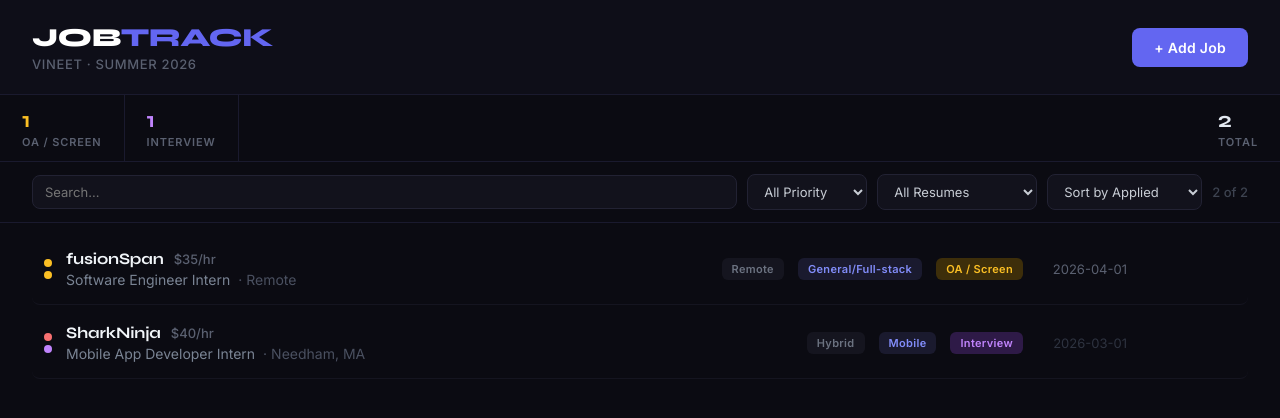
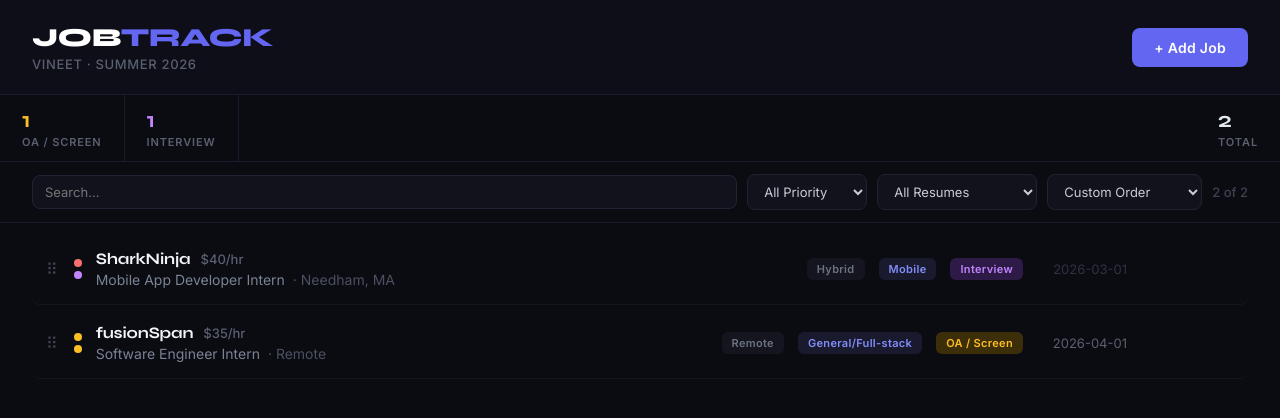
Before and after one commit to vineetagarwal54/Job_Tracker, a React (Vite) app: page / in a window 1280 px wide. Shown: the top 418 px of the page. Built offline with nearby package versions, Linux system fonts and the light colour scheme.

Commit message:
Updating folder structure

```diff
--- /dev/null
+++ b/src/InfoBlock.jsx
@@ -0,0 +1,17 @@
+export function InfoBlock({ label, value, color }) {
+  return (
+    <div>
+      <div style={{ fontSize: "11px", color: "#5a6070", letterSpacing: "0.06em", marginBottom: "5px", fontWeight: 600 }}>{label}</div>
+      <div style={{ fontSize: "14px", color: color || "#b0b8c8", fontWeight: 500 }}>{value}</div>
+    </div>
+  );
+}
+
+export function FormField({ label, children, col = "1/-1" }) {
+  return (
+    <div style={{ gridColumn: col }}>
+      <label style={{ fontSize: "12px", color: "#8892a4", letterSpacing: "0.06em", fontWeight: 500 }}>{label}</label>
+      <div style={{ marginTop: "5px" }}>{children}</div>
+    </div>
+  );
+}
--- a/tracker.jsx
+++ b/src/JobTracker.jsx
@@ -1,55 +1,11 @@
 import { useState, useEffect } from "react";
-
-const RESUME_VERSIONS = ["Mobile", "AI/ML", "General/Full-stack", "Academic"];
-const WORK_TYPES = ["Remote", "Hybrid", "Onsite"];
-const SOURCES = ["LinkedIn", "Indeed", "Company Site", "Referral", "Handshake", "Other"];
-const PRIORITIES = ["High", "Medium", "Low"];
-
-const STATUS_CONFIG = {
-  "Wishlist":    { color: "#94a3b8", bg: "#1e293b", dot: "#94a3b8" },
-  "Applied":     { color: "#60a5fa", bg: "#1e3a5f", dot: "#60a5fa" },
-  "OA / Screen": { color: "#fbbf24", bg: "#3d2e0a", dot: "#fbbf24" },
-  "Interview":   { color: "#c084fc", bg: "#2e1a47", dot: "#c084fc" },
-  "Offer":       { color: "#4ade80", bg: "#0f2e1a", dot: "#4ade80" },
-  "Rejected":    { color: "#f87171", bg: "#2d1010", dot: "#f87171" },
-  "Withdrawn":   { color: "#9ca3af", bg: "#1a1a1a", dot: "#9ca3af" },
-};
-
-const PRIORITY_CONFIG = {
-  "High":   { color: "#f87171", bg: "#2d1010" },
-  "Medium": { color: "#fbbf24", bg: "#3d2e0a" },
-  "Low":    { color: "#94a3b8", bg: "#1e293b" },
-};
-
-const STATUSES = Object.keys(STATUS_CONFIG);
-
-const EMPTY_FORM = {
-  company: "", role: "", date: "", deadline: "",
-  resume: "General/Full-stack", status: "Applied",
-  link: "", notes: "", jd: "",
-  salary: "", location: "", workType: "Remote",
-  source: "LinkedIn", priority: "Medium",
-  recruiter: "", recruiterEmail: "",
-};
-
-const sampleJobs = [
-  {
-    id: 1, company: "SharkNinja", role: "Mobile App Developer Intern",
-    date: "2026-03-01", deadline: "", resume: "Mobile", status: "Interview",
-    link: "", notes: "React Native focus, SLAM/IoT discussed",
-    jd: "Build cross-platform mobile apps using React Native. Work on IoT integrations for smart home devices.",
-    salary: "$40/hr", location: "Needham, MA", workType: "Hybrid",
-    source: "LinkedIn", priority: "High", recruiter: "Jane Smith", recruiterEmail: "jane@sharkninja.com",
-  },
-  {
-    id: 2, company: "fusionSpan", role: "Software Engineer Intern",
-    date: "2026-03-05", deadline: "2026-04-01", resume: "General/Full-stack", status: "OA / Screen",
-    link: "", notes: "Java/APEX video screen",
-    jd: "Work on Salesforce APEX and Java-based enterprise applications.",
-    salary: "$35/hr", location: "Remote", workType: "Remote",
-    source: "Handshake", priority: "Medium", recruiter: "", recruiterEmail: "",
-  },
-];
+import {
+  RESUME_VERSIONS, WORK_TYPES, SOURCES, PRIORITIES,
+  STATUS_CONFIG, PRIORITY_CONFIG, STATUSES, EMPTY_FORM, sampleJobs,
+} from "./constants";
+import { globalStyles } from "./styles";
+import { isDeadlineSoon, isDeadlinePast } from "./utils";
+import { InfoBlock, FormField } from "./InfoBlock";
 
 export default function JobTracker() {
   const [jobs, setJobs] = useState([]);
@@ -61,9 +17,10 @@ export default function JobTracker() {
   const [filterPriority, setFilterPriority] = useState("All");
   const [search, setSearch] = useState("");
   const [loading, setLoading] = useState(true);
-  const [sortBy, setSortBy] = useState("date");
+  const [sortBy, setSortBy] = useState("custom");
   const [expandedId, setExpandedId] = useState(null);
   const [activeTab, setActiveTab] = useState("details");
+  const [dragId, setDragId] = useState(null);
 
   useEffect(() => {
     (async () => {
@@ -110,19 +67,6 @@ export default function JobTracker() {
     setActiveTab("details");
   };
 
-  const isDeadlineSoon = (deadline) => {
-    if (!deadline) return false;
-    const d = new Date(deadline);
-    const now = new Date();
-    const diff = (d - now) / (1000 * 60 * 60 * 24);
-    return diff >= 0 && diff <= 7;
-  };
-
-  const isDeadlinePast = (deadline) => {
-    if (!deadline) return false;
-    return new Date(deadline) < new Date();
-  };
-
   const hasActiveFilters = filterStatus !== "All" || filterPriority !== "All" || filterResume !== "All" || search;
 
   const clearFilters = () => {
@@ -130,6 +74,31 @@ export default function JobTracker() {
     setFilterPriority("All");
     setFilterResume("All");
     setSearch("");
+  };
+
+  const canDrag = sortBy === "custom" && !hasActiveFilters;
+
+  const handleDragStart = (e, id) => {
+    setDragId(id);
+    e.dataTransfer.effectAllowed = "move";
+  };
+
+  const handleDragOver = (e) => {
+    e.preventDefault();
+    e.dataTransfer.dropEffect = "move";
+  };
+
+  const handleDrop = (e, targetId) => {
+    e.preventDefault();
+    if (dragId === null || dragId === targetId) { setDragId(null); return; }
+    const fromIdx = jobs.findIndex(j => j.id === dragId);
+    const toIdx = jobs.findIndex(j => j.id === targetId);
+    if (fromIdx === -1 || toIdx === -1) { setDragId(null); return; }
+    const updated = [...jobs];
+    const [moved] = updated.splice(fromIdx, 1);
+    updated.splice(toIdx, 0, moved);
+    save(updated);
+    setDragId(null);
   };
 
   const filtered = jobs
@@ -142,6 +111,7 @@ export default function JobTracker() {
       (j.location || "").toLowerCase().includes(search.toLowerCase())
     )
     .sort((a, b) => {
+      if (sortBy === "custom") return 0;
       if (sortBy === "date") return new Date(b.date) - new Date(a.date);
       if (sortBy === "deadline") {
         if (!a.deadline) return 1;
@@ -156,65 +126,9 @@ export default function JobTracker() {
 
   const statusCounts = STATUSES.reduce((acc, s) => ({ ...acc, [s]: jobs.filter(j => j.status === s).length }), {});
 
-  const F = (label, children, col = "1/-1") => (
-    <div style={{ gridColumn: col }}>
-      <label style={{ fontSize: "12px", color: "#8892a4", letterSpacing: "0.06em", fontWeight: 500 }}>{label}</label>
-      <div style={{ marginTop: "5px" }}>{children}</div>
-    </div>
-  );
-
   return (
     <div style={{ minHeight: "100vh", background: "#0b0b12", fontFamily: "'Inter', -apple-system, BlinkMacSystemFont, sans-serif", color: "#e2e8f0" }}>
-      <style>{`
-        @import url('https://fonts.googleapis.com/css2?family=Inter:wght@400;500;600;700&family=Syne:wght@600;700;800&display=swap');
-        * { box-sizing: border-box; margin: 0; padding: 0; }
-        ::-webkit-scrollbar { width: 6px; }
-        ::-webkit-scrollbar-track { background: #111; }
-        ::-webkit-scrollbar-thumb { background: #333; border-radius: 3px; }
-        input, select, textarea { outline: none; font-family: inherit; }
-        .btn { cursor: pointer; border: none; font-family: inherit; transition: all 0.15s; }
-        .btn:active { transform: scale(0.97); }
-        .job-row { transition: background 0.15s; cursor: pointer; border-radius: 8px; }
-        .job-row:hover { background: #14141f !important; }
-        .tag { display: inline-flex; align-items: center; padding: 4px 10px; border-radius: 6px; font-size: 12px; letter-spacing: 0.03em; font-weight: 600; }
-        .filter-select {
-          background: #12121c; border: 1px solid #222233; color: #c8cdd5;
-          padding: 8px 12px; border-radius: 8px; font-size: 13px; font-family: inherit;
-          cursor: pointer; transition: border-color 0.15s;
-        }
-        .filter-select:focus { border-color: #6366f1; }
-        .form-input {
-          width: 100%; background: #12121c; border: 1px solid #222233; color: #e2e8f0;
-          padding: 10px 14px; border-radius: 8px; font-size: 14px; font-family: inherit;
-          transition: border-color 0.15s;
-        }
-        .form-input:focus { border-color: #6366f1; }
-        .form-input::placeholder { color: #4a4f5c; }
-        .form-select {
-          width: 100%; background: #12121c; border: 1px solid #222233; color: #e2e8f0;
-          padding: 10px 14px; border-radius: 8px; font-size: 14px; font-family: inherit; cursor: pointer;
-        }
-        .action-btn { opacity: 0; transition: opacity 0.15s; }
-        .job-row:hover .action-btn { opacity: 1; }
-        .tab-btn {
-          cursor: pointer; border: none; background: transparent; font-family: inherit;
-          font-size: 13px; font-weight: 600; letter-spacing: 0.04em;
-          padding: 10px 18px; border-bottom: 2px solid transparent; color: #5a6070;
-          transition: all 0.15s;
-        }
-        .tab-btn.active { color: #a5b4fc; border-bottom-color: #6366f1; }
-        .tab-btn:hover { color: #e2e8f0; }
-        .jd-box {
-          background: #08080d; border: 1px solid #1e1e2e; border-radius: 8px;
-          padding: 16px; font-size: 14px; color: #b0b8c8; line-height: 1.8;
-          white-space: pre-wrap; max-height: 300px; overflow-y: auto;
-        }
-        .stat-card {
-          padding: 12px 22px; border-right: 1px solid #1a1a2e; min-width: fit-content;
-          cursor: pointer; transition: background 0.15s; user-select: none;
-        }
-        .stat-card:hover { background: #111119; }
-      `}</style>
+      <style>{globalStyles}</style>
 
       {/* ─── Header ─── */}
       <div style={{ background: "#0e0e18", borderBottom: "1px solid #1a1a2e", padding: "22px 32px", display: "flex", alignItems: "center", justifyContent: "space-between" }}>
@@ -253,7 +167,7 @@ export default function JobTracker() {
         </div>
       </div>
 
-      {/* ─── Compact filter bar (search + 3 dropdowns + sort + clear) ─── */}
+      {/* ─── Compact filter bar ─── */}
       <div style={{ padding: "12px 32px", borderBottom: "1px solid #1a1a2e", display: "flex", gap: "10px", alignItems: "center" }}>
         <input className="filter-select" placeholder="Search..."
           value={search} onChange={e => setSearch(e.target.value)}
@@ -273,6 +187,7 @@ export default function JobTracker() {
 
         <select className="filter-select" value={sortBy} onChange={e => setSortBy(e.target.value)}
           style={{ width: "155px" }}>
+          <option value="custom">Custom Order</option>
           <option value="date">Sort by Applied</option>
           <option value="deadline">Sort by Deadline</option>
           <option value="company">Sort by Company</option>
@@ -308,9 +223,21 @@ export default function JobTracker() {
           const deadlinePast = isDeadlinePast(job.deadline);
 
           return (
-            <div key={job.id} style={{ marginTop: "2px" }}>
+            <div key={job.id}
+              draggable={canDrag}
+              onDragStart={e => canDrag && handleDragStart(e, job.id)}
+              onDragOver={canDrag ? handleDragOver : undefined}
+              onDrop={e => canDrag && handleDrop(e, job.id)}
+              onDragEnd={() => setDragId(null)}
+              style={{ marginTop: "2px", opacity: dragId === job.id ? 0.4 : 1, transition: "opacity 0.15s" }}>
               <div className="job-row" onClick={() => openExpanded(job.id)}
                 style={{ display: "flex", alignItems: "center", gap: "14px", padding: "16px 12px", borderBottom: "1px solid #151520" }}>
+
+                {/* Drag handle (only in custom order mode) */}
+                {canDrag && (
+                  <div style={{ flexShrink: 0, cursor: "grab", color: "#3d4350", fontSize: "16px", lineHeight: 1, userSelect: "none", padding: "0 2px" }}
+                    title="Drag to reorder">⠿</div>
+                )}
 
                 {/* Priority + Status dots stacked */}
                 <div style={{ display: "flex", flexDirection: "column", gap: "4px", flexShrink: 0 }}>
@@ -475,51 +402,69 @@ export default function JobTracker() {
             <div style={{ overflowY: "auto", padding: "18px 28px 28px", flex: 1 }}>
               {activeTab === "details" && (
                 <div style={{ display: "grid", gridTemplateColumns: "1fr 1fr", gap: "14px" }}>
-                  {F("COMPANY *", <input className="form-input" value={form.company} onChange={e => setForm({ ...form, company: e.target.value })} placeholder="e.g. Google" />)}
-                  {F("ROLE *", <input className="form-input" value={form.role} onChange={e => setForm({ ...form, role: e.target.value })} placeholder="e.g. SWE Intern" />)}
+                  <FormField label="COMPANY *">
+                    <input className="form-input" value={form.company} onChange={e => setForm({ ...form, company: e.target.value })} placeholder="e.g. Google" />
+                  </FormField>
+                  <FormField label="ROLE *">
+                    <input className="form-input" value={form.role} onChange={e => setForm({ ...form, role: e.target.value })} placeholder="e.g. SWE Intern" />
+                  </FormField>
 
-                  {F("STATUS", (
+                  <FormField label="STATUS" col="1/2">
                     <select className="form-select" value={form.status} onChange={e => setForm({ ...form, status: e.target.value })}>
                       {STATUSES.map(s => <option key={s}>{s}</option>)}
                     </select>
-                  ), "1/2")}
-                  {F("PRIORITY", (
+                  </FormField>
+                  <FormField label="PRIORITY" col="2/3">
                     <select className="form-select" value={form.priority} onChange={e => setForm({ ...form, priority: e.target.value })}>
                       {PRIORITIES.map(p => <option key={p}>{p}</option>)}
                     </select>
-                  ), "2/3")}
+                  </FormField>
 
-                  {F("DATE APPLIED", <input type="date" className="form-input" value={form.date} onChange={e => setForm({ ...form, date: e.target.value })} />, "1/2")}
-                  {F("DEADLINE", <input type="date" className="form-input" value={form.deadline} onChange={e => setForm({ ...form, deadline: e.target.value })} />, "2/3")}
+                  <FormField label="DATE APPLIED" col="1/2">
+                    <input type="date" className="form-input" value={form.date} onChange={e => setForm({ ...form, date: e.target.value })} />
+                  </FormField>
+                  <FormField label="DEADLINE" col="2/3">
+                    <input type="date" className="form-input" value={form.deadline} onChange={e => setForm({ ...form, deadline: e.target.value })} />
+                  </FormField>
 
-                  {F("LOCATION", <input className="form-input" value={form.location} onChange={e => setForm({ ...form, location: e.target.value })} placeholder="e.g. New York, NY" />, "1/2")}
-                  {F("WORK TYPE", (
+                  <FormField label="LOCATION" col="1/2">
+                    <input className="form-input" value={form.location} onChange={e => setForm({ ...form, location: e.target.value })} placeholder="e.g. New York, NY" />
+                  </FormField>
+                  <FormField label="WORK TYPE" col="2/3">
                     <select className="form-select" value={form.workType} onChange={e => setForm({ ...form, workType: e.target.value })}>
                       {WORK_TYPES.map(w => <option key={w}>{w}</option>)}
                     </select>
-                  ), "2/3")}
+                  </FormField>
 
-                  {F("SALARY / COMP", <input className="form-input" value={form.salary} onChange={e => setForm({ ...form, salary: e.target.value })} placeholder="e.g. $40/hr or $120k–$150k" />)}
+                  <FormField label="SALARY / COMP">
+                    <input className="form-input" value={form.salary} onChange={e => setForm({ ...form, salary: e.target.value })} placeholder="e.g. $40/hr or $120k–$150k" />
+                  </FormField>
 
-                  {F("RESUME VERSION", (
+                  <FormField label="RESUME VERSION" col="1/2">
                     <select className="form-select" value={form.resume} onChange={e => setForm({ ...form, resume: e.target.value })}>
                       {RESUME_VERSIONS.map(r => <option key={r}>{r}</option>)}
                     </select>
-                  ), "1/2")}
-                  {F("SOURCE", (
+                  </FormField>
+                  <FormField label="SOURCE" col="2/3">
                     <select className="form-select" value={form.source} onChange={e => setForm({ ...form, source: e.target.value })}>
                       {SOURCES.map(s => <option key={s}>{s}</option>)}
                     </select>
-                  ), "2/3")}
+                  </FormField>
 
-                  {F("RECRUITER NAME", <input className="form-input" value={form.recruiter} onChange={e => setForm({ ...form, recruiter: e.target.value })} placeholder="e.g. Jane Smith" />, "1/2")}
-                  {F("RECRUITER EMAIL", <input className="form-input" value={form.recruiterEmail} onChange={e => setForm({ ...form, recruiterEmail: e.target.value })} placeholder="jane@company.com" />, "2/3")}
+                  <FormField label="RECRUITER NAME" col="1/2">
+                    <input className="form-input" value={form.recruiter} onChange={e => setForm({ ...form, recruiter: e.target.value })} placeholder="e.g. Jane Smith" />
+                  </FormField>
+                  <FormField label="RECRUITER EMAIL" col="2/3">
+                    <input className="form-input" value={form.recruiterEmail} onChange={e => setForm({ ...form, recruiterEmail: e.target.value })} placeholder="jane@company.com" />
+                  </FormField>
 
-                  {F("JOB POSTING URL", <input className="form-input" value={form.link} onChange={e => setForm({ ...form, link: e.target.value })} placeholder="https://..." />)}
+                  <FormField label="JOB POSTING URL">
+                    <input className="form-input" value={form.link} onChange={e => setForm({ ...form, link: e.target.value })} placeholder="https://..." />
+                  </FormField>
 
-                  {F("NOTES", (
+                  <FormField label="NOTES">
                     <textarea className="form-input" style={{ minHeight: "80px", resize: "vertical" }} value={form.notes} onChange={e => setForm({ ...form, notes: e.target.value })} placeholder="Interview notes, contacts, next steps..." />
-                  ))}
+                  </FormField>
                 </div>
               )}
 
@@ -552,12 +497,3 @@ export default function JobTracker() {
     </div>
   );
 }
-
-function InfoBlock({ label, value, color }) {
-  return (
-    <div>
-      <div style={{ fontSize: "11px", color: "#5a6070", letterSpacing: "0.06em", marginBottom: "5px", fontWeight: 600 }}>{label}</div>
-      <div style={{ fontSize: "14px", color: color || "#b0b8c8", fontWeight: 500 }}>{value}</div>
-    </div>
-  );
-}
--- /dev/null
+++ b/src/constants.js
@@ -0,0 +1,50 @@
+export const RESUME_VERSIONS = ["Mobile", "AI/ML", "General/Full-stack", "Academic"];
+export const WORK_TYPES = ["Remote", "Hybrid", "Onsite"];
+export const SOURCES = ["LinkedIn", "Indeed", "Company Site", "Referral", "Handshake", "Other"];
+export const PRIORITIES = ["High", "Medium", "Low"];
+
+export const STATUS_CONFIG = {
+  "Wishlist":    { color: "#94a3b8", bg: "#1e293b", dot: "#94a3b8" },
+  "Applied":     { color: "#60a5fa", bg: "#1e3a5f", dot: "#60a5fa" },
+  "OA / Screen": { color: "#fbbf24", bg: "#3d2e0a", dot: "#fbbf24" },
+  "Interview":   { color: "#c084fc", bg: "#2e1a47", dot: "#c084fc" },
+  "Offer":       { color: "#4ade80", bg: "#0f2e1a", dot: "#4ade80" },
+  "Rejected":    { color: "#f87171", bg: "#2d1010", dot: "#f87171" },
+  "Withdrawn":   { color: "#9ca3af", bg: "#1a1a1a", dot: "#9ca3af" },
+};
+
+export const PRIORITY_CONFIG = {
+  "High":   { color: "#f87171", bg: "#2d1010" },
+  "Medium": { color: "#fbbf24", bg: "#3d2e0a" },
+  "Low":    { color: "#94a3b8", bg: "#1e293b" },
+};
+
+export const STATUSES = Object.keys(STATUS_CONFIG);
+
+export const EMPTY_FORM = {
+  company: "", role: "", date: "", deadline: "",
+  resume: "General/Full-stack", status: "Applied",
+  link: "", notes: "", jd: "",
+  salary: "", location: "", workType: "Remote",
+  source: "LinkedIn", priority: "Medium",
+  recruiter: "", recruiterEmail: "",
+};
+
+export const sampleJobs = [
+  {
+    id: 1, company: "SharkNinja", role: "Mobile App Developer Intern",
+    date: "2026-03-01", deadline: "", resume: "Mobile", status: "Interview",
+    link: "", notes: "React Native focus, SLAM/IoT discussed",
+    jd: "Build cross-platform mobile apps using React Native. Work on IoT integrations for smart home devices.",
+    salary: "$40/hr", location: "Needham, MA", workType: "Hybrid",
+    source: "LinkedIn", priority: "High", recruiter: "Jane Smith", recruiterEmail: "jane@sharkninja.com",
+  },
+  {
+    id: 2, company: "fusionSpan", role: "Software Engineer Intern",
+    date: "2026-03-05", deadline: "2026-04-01", resume: "General/Full-stack", status: "OA / Screen",
+    link: "", notes: "Java/APEX video screen",
+    jd: "Work on Salesforce APEX and Java-based enterprise applications.",
+    salary: "$35/hr", location: "Remote", workType: "Remote",
+    source: "Handshake", priority: "Medium", recruiter: "", recruiterEmail: "",
+  },
+];
--- a/src/main.jsx
+++ b/src/main.jsx
@@ -1,6 +1,6 @@
 import { StrictMode } from "react";
 import { createRoot } from "react-dom/client";
-import JobTracker from "../tracker.jsx";
+import JobTracker from "./JobTracker";
 
 // Stub window.storage so the app works without a native storage API
 if (!window.storage) {
--- /dev/null
+++ b/src/styles.js
@@ -0,0 +1,50 @@
+export const globalStyles = `
+  @import url('https://fonts.googleapis.com/css2?family=Inter:wght@400;500;600;700&family=Syne:wght@600;700;800&display=swap');
+  * { box-sizing: border-box; margin: 0; padding: 0; }
+  ::-webkit-scrollbar { width: 6px; }
+  ::-webkit-scrollbar-track { background: #111; }
+  ::-webkit-scrollbar-thumb { background: #333; border-radius: 3px; }
+  input, select, textarea { outline: none; font-family: inherit; }
+  .btn { cursor: pointer; border: none; font-family: inherit; transition: all 0.15s; }
+  .btn:active { transform: scale(0.97); }
+  .job-row { transition: background 0.15s; cursor: pointer; border-radius: 8px; }
+  .job-row:hover { background: #14141f !important; }
+  .tag { display: inline-flex; align-items: center; padding: 4px 10px; border-radius: 6px; font-size: 12px; letter-spacing: 0.03em; font-weight: 600; }
+  .filter-select {
+    background: #12121c; border: 1px solid #222233; color: #c8cdd5;
+    padding: 8px 12px; border-radius: 8px; font-size: 13px; font-family: inherit;
+    cursor: pointer; transition: border-color 0.15s;
+  }
+  .filter-select:focus { border-color: #6366f1; }
+  .form-input {
+    width: 100%; background: #12121c; border: 1px solid #222233; color: #e2e8f0;
+    padding: 10px 14px; border-radius: 8px; font-size: 14px; font-family: inherit;
+    transition: border-color 0.15s;
+  }
+  .form-input:focus { border-color: #6366f1; }
+  .form-input::placeholder { color: #4a4f5c; }
+  .form-select {
+    width: 100%; background: #12121c; border: 1px solid #222233; color: #e2e8f0;
+    padding: 10px 14px; border-radius: 8px; font-size: 14px; font-family: inherit; cursor: pointer;
+  }
+  .action-btn { opacity: 0; transition: opacity 0.15s; }
+  .job-row:hover .action-btn { opacity: 1; }
+  .tab-btn {
+    cursor: pointer; border: none; background: transparent; font-family: inherit;
+    font-size: 13px; font-weight: 600; letter-spacing: 0.04em;
+    padding: 10px 18px; border-bottom: 2px solid transparent; color: #5a6070;
+    transition: all 0.15s;
+  }
+  .tab-btn.active { color: #a5b4fc; border-bottom-color: #6366f1; }
+  .tab-btn:hover { color: #e2e8f0; }
+  .jd-box {
+    background: #08080d; border: 1px solid #1e1e2e; border-radius: 8px;
+    padding: 16px; font-size: 14px; color: #b0b8c8; line-height: 1.8;
+    white-space: pre-wrap; max-height: 300px; overflow-y: auto;
+  }
+  .stat-card {
+    padding: 12px 22px; border-right: 1px solid #1a1a2e; min-width: fit-content;
+    cursor: pointer; transition: background 0.15s; user-select: none;
+  }
+  .stat-card:hover { background: #111119; }
+`;
--- /dev/null
+++ b/src/utils.js
@@ -0,0 +1,12 @@
+export function isDeadlineSoon(deadline) {
+  if (!deadline) return false;
+  const d = new Date(deadline);
+  const now = new Date();
+  const diff = (d - now) / (1000 * 60 * 60 * 24);
+  return diff >= 0 && diff <= 7;
+}
+
+export function isDeadlinePast(deadline) {
+  if (!deadline) return false;
+  return new Date(deadline) < new Date();
+}
```
